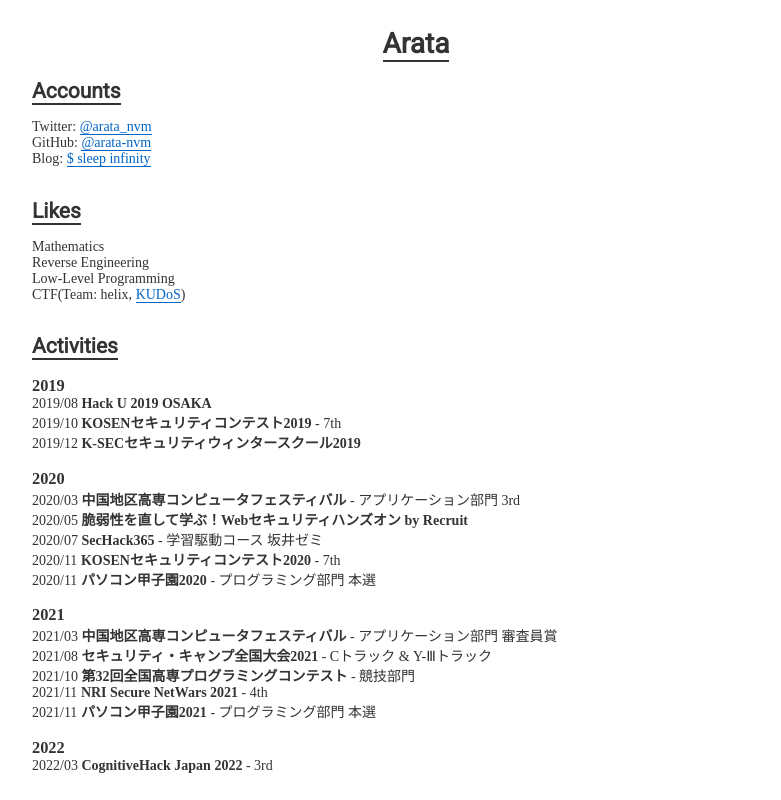
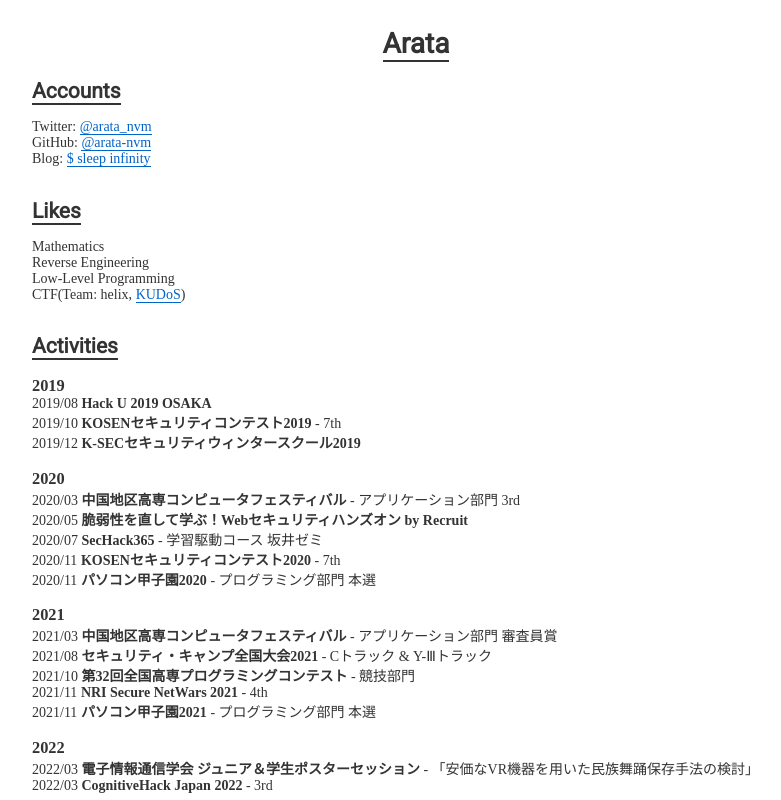
Before and after one commit to arata-nvm/arata-nvm.github.io, a Svelte app: page / in a window 1280 px wide. Shown: the top 800 px of the page, without its empty margins (224-1005 px from the left). Built offline with nearby package versions, Linux system fonts and the light colour scheme.

Commit message:
:+1: update activities

```diff
--- a/src/data/activities.js
+++ b/src/data/activities.js
@@ -30,6 +30,7 @@
   {
     year: "2022",
     items: [
+      { date: "2022/03", name: "電子情報通信学会 ジュニア＆学生ポスターセッション", desc: "「安価なVR機器を用いた民族舞踊保存手法の検討」" },
       { date: "2022/03", name: "CognitiveHack Japan 2022", desc: "3rd" },
     ]
   },
```
